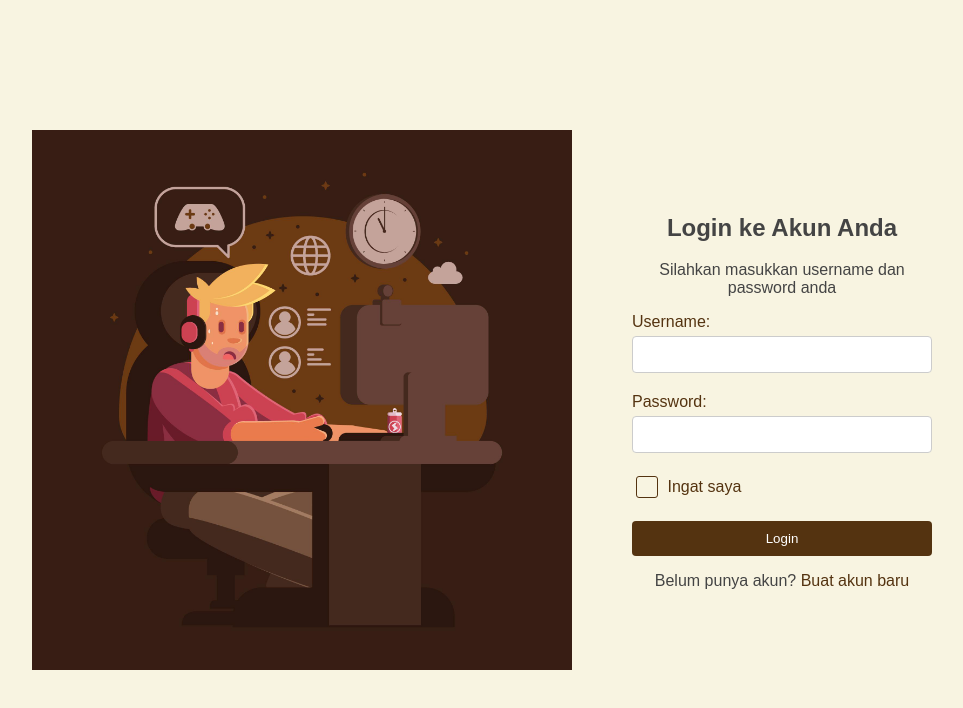
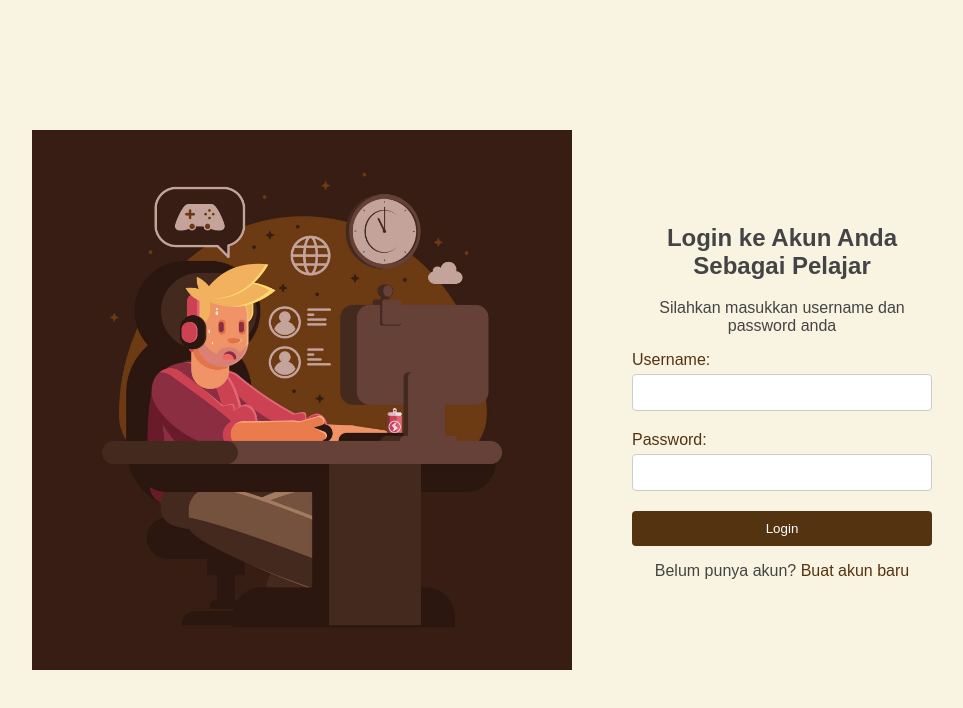
Before and after one commit to yoaneyatalathov/SkillSphere, a plain HTML site: page Front-end SkillSphere/pages/login-page.html in a window 1280 px wide. Shown: the whole page, without its empty margins (158-1121 px from the left). Drawn offline with Linux system fonts and the light colour scheme.

Commit message:
Memngubah header login, menghapus checkbox dan menambahkan tag script ke arah login.js

```diff
--- a/Front-end SkillSphere/pages/login-page.html
+++ b/Front-end SkillSphere/pages/login-page.html
@@ -11,7 +11,7 @@
         <div class="login-content">
             <img src="../public/img/login_register.jpg" alt="Login Image" class="login-image">
             <div class="login-form-container">
-                <h2>Login ke Akun Anda</h2>
+                <h2>Login ke Akun Anda Sebagai Pelajar</h2>
                 <p>Silahkan masukkan username dan password anda</p>
                 <form id="loginForm">
                     <div class="form-group">
@@ -22,10 +22,6 @@
                         <label for="password">Password:</label>
                         <input type="password" id="password" name="password" required>
                     </div>
-                    <div class="form-group">
-                        <input type="checkbox" id="rememberMe" name="rememberMe">
-                        <label for="rememberMe">Ingat saya</label>
-                    </div>
                     <button type="submit">Login</button>
                 </form>
                 <p id="errorMessage" class="error-message"></p>
@@ -33,6 +29,6 @@
             </div>
         </div>
     </div>
-    <script src="../script/data/login.js"></script>
+    <script src="../script/user/login.js"></script>
 </body>
 </html>
```
